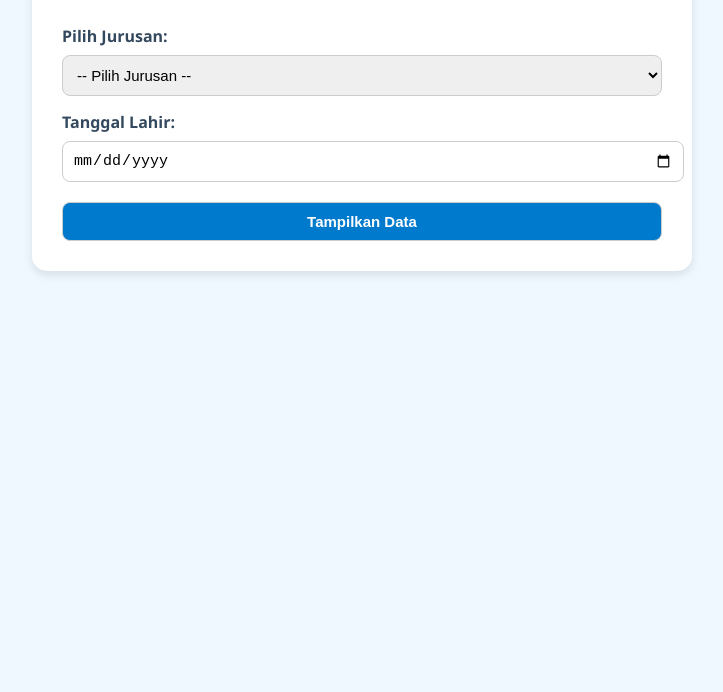
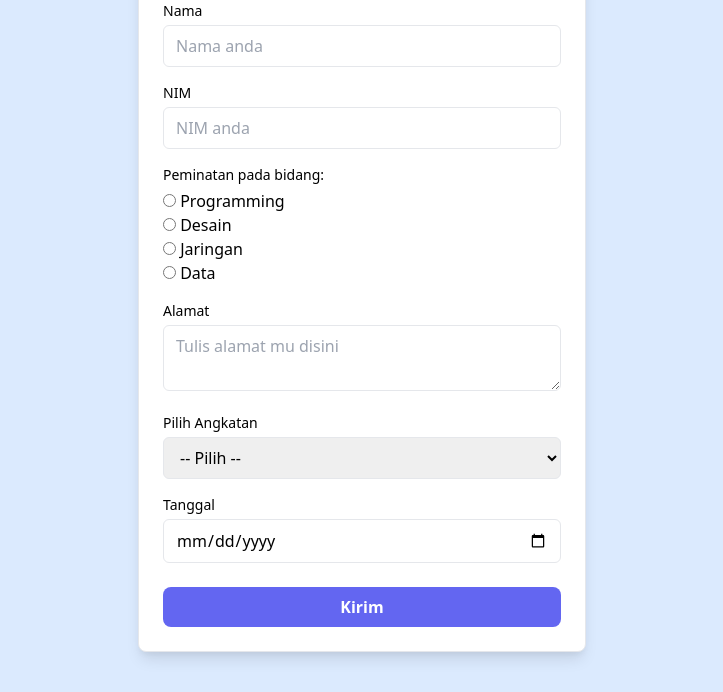
Before and after one commit to ainiranasalsabil/Tugas12_20230140178, a plain HTML site: page index.html in a window 1280 px wide. Shown: the part 108-800 px from the top of the page, without its empty margins (278-1001 px from the left). Drawn offline with nearby package versions, Linux system fonts and the light colour scheme.

Commit message:
perbaikan

```diff
--- a/index.html
+++ b/index.html
@@ -1,99 +1,72 @@
 <!DOCTYPE html>
 <html lang="id">
 <head>
-    <meta charset="UTF-8">
-    <title>Form Pilihan & Tanggal</title>
-    <link rel="stylesheet" href="style.css">
-    <style>
-        body {
-            font-family: 'Segoe UI', sans-serif;
-            background-color: #f0f8ff;
-            margin: 0;
-            padding: 20px;
-        }
-        .container {
-            background: white;
-            max-width: 600px;
-            margin: auto;
-            padding: 30px;
-            border-radius: 15px;
-            box-shadow: 0 4px 10px rgba(0,0,0,0.1);
-        }
-        h2 {
-            text-align: center;
-            color: #333;
-        }
-        label {
-            display: block;
-            margin-top: 15px;
-            font-weight: bold;
-        }
-        select, input[type="date"], button {
-            width: 100%;
-            padding: 10px;
-            margin-top: 8px;
-            border: 1px solid #ccc;
-            border-radius: 8px;
-        }
-        button {
-            background-color: #007acc;
-            color: white;
-            cursor: pointer;
-            margin-top: 20px;
-        }
-        button:hover {
-            background-color: #005999;
-        }
-        .output {
-            margin-top: 20px;
-            background: #e6f7ff;
-            padding: 15px;
-            border-radius: 10px;
-        }
-    </style>
+  <meta charset="UTF-8" />
+  <meta name="viewport" content="width=device-width, initial-scale=1.0" />
+  <title>Pendaftaran Peminatan</title>
+  <script defer src="script.js"></script>
+  <link href="https://cdn.jsdelivr.net/npm/tailwindcss@2.2.19/dist/tailwind.min.css" rel="stylesheet">
 </head>
-<body>
+<body class="bg-blue-100 min-h-screen flex items-center justify-center">
 
-<div class="container">
-    <h2>Form Pilihan dan Tanggal</h2>
-    <form id="dataForm">
-        <label for="pilihan">Pilih Jurusan:</label>
-        <select id="pilihan" name="jurusan" required>
-            <option value="" disabled selected>-- Pilih Jurusan --</option>
-            <option value="Informatika">Informatika</option>
-            <option value="Sistem Informasi">Sistem Informasi</option>
-            <option value="Teknik Komputer">Teknik Komputer</option>
-            <option value="Teknologi Informasi">Teknologi Informasi</option>
+  <div class="bg-white rounded-lg shadow-lg w-full max-w-md p-6 border border-gray-200">
+    <h2 class="text-xl font-semibold text-center mb-4">Pendaftaran Peminatan</h2>
+
+    <form id="minatForm" class="space-y-4">
+      <!-- Nama -->
+      <div>
+        <label class="block text-sm font-medium mb-1">Nama</label>
+        <input type="text" id="nama" class="w-full px-3 py-2 border rounded-md" placeholder="Nama anda" required>
+      </div>
+
+      <!-- NIM -->
+      <div>
+        <label class="block text-sm font-medium mb-1">NIM</label>
+        <input type="text" id="nim" class="w-full px-3 py-2 border rounded-md" placeholder="NIM anda" required>
+      </div>
+
+      <!-- Peminatan -->
+      <div>
+        <label class="block text-sm font-medium mb-1">Peminatan pada bidang:</label>
+        <div class="space-y-1">
+          <label><input type="radio" name="minat" value="Programming" required> Programming</label><br>
+          <label><input type="radio" name="minat" value="Desain"> Desain</label><br>
+          <label><input type="radio" name="minat" value="Jaringan"> Jaringan</label><br>
+          <label><input type="radio" name="minat" value="Data"> Data</label>
+        </div>
+      </div>
+
+      <!-- Alamat -->
+      <div>
+        <label class="block text-sm font-medium mb-1">Alamat</label>
+        <textarea id="alamat" class="w-full px-3 py-2 border rounded-md" rows="2" placeholder="Tulis alamat mu disini" required></textarea>
+      </div>
+
+      <!-- Angkatan -->
+      <div>
+        <label class="block text-sm font-medium mb-1">Pilih Angkatan</label>
+        <select id="angkatan" class="w-full px-3 py-2 border rounded-md" required>
+          <option value="">-- Pilih --</option>
+          <option value="2020">2020</option>
+          <option value="2021">2021</option>
+          <option value="2022">2022</option>
+          <option value="2023">2023</option>
         </select>
+      </div>
 
-        <label for="tanggal">Tanggal Lahir:</label>
-        <input type="date" id="tanggal" name="tanggal" required>
+      <!-- Tanggal -->
+      <div>
+        <label class="block text-sm font-medium mb-1">Tanggal</label>
+        <input type="date" id="tanggal" class="w-full px-3 py-2 border rounded-md" required>
+      </div>
 
-        <button type="submit">Tampilkan Data</button>
+      <!-- Tombol Kirim -->
+      <div class="pt-2">
+        <button type="submit" class="bg-indigo-500 hover:bg-indigo-600 text-white font-semibold py-2 px-4 w-full rounded-lg">
+          Kirim
+        </button>
+      </div>
     </form>
-
-    <div class="output" id="hasilOutput" style="display:none;">
-        <p><strong>Jurusan yang dipilih:</strong> <span id="outputJurusan"></span></p>
-        <p><strong>Tanggal yang dipilih:</strong> <span id="outputTanggal"></span></p>
-    </div>
-</div>
-
-<script>
-    const form = document.getElementById('dataForm');
-    const outputDiv = document.getElementById('hasilOutput');
-    const outputJurusan = document.getElementById('outputJurusan');
-    const outputTanggal = document.getElementById('outputTanggal');
-
-    form.addEventListener('submit', function(e) {
-        e.preventDefault();
-        const jurusan = document.getElementById('pilihan').value;
-        const tanggal = document.getElementById('tanggal').value;
-
-        outputJurusan.textContent = jurusan;
-        outputTanggal.textContent = tanggal;
-        outputDiv.style.display = 'block';
-    });
-</script>
-
+  </div>
 </body>
 </html>
--- /dev/null
+++ b/script.js
@@ -0,0 +1,21 @@
+document.getElementById("minatForm").addEventListener("submit", function (e) {
+  e.preventDefault();
+
+  const nama = document.getElementById("nama").value;
+  const nim = document.getElementById("nim").value;
+  const alamat = document.getElementById("alamat").value;
+  const angkatan = document.getElementById("angkatan").value;
+  const tanggal = document.getElementById("tanggal").value;
+  const minat = document.querySelector('input[name="minat"]:checked').value;
+
+  const message = `
+    Nama : ${nama}
+    NIM : ${nim}
+    Peminatan : ${minat}
+    Alamat : ${alamat}
+    Angkatan : ${angkatan}
+    Tanggal : ${tanggal}
+  `;
+
+  alert(message);
+});
--- a/style.css
+++ /dev/null
@@ -1,68 +0,0 @@
-/* style.css */
-
-body {
-    font-family: 'Segoe UI', sans-serif;
-    background-color: #eef4f9;
-    margin: 0;
-    padding: 20px;
-}
-
-.container {
-    background: #ffffff;
-    max-width: 600px;
-    margin: auto;
-    padding: 30px 40px;
-    border-radius: 15px;
-    box-shadow: 0 6px 16px rgba(0,0,0,0.1);
-    transition: 0.3s ease;
-}
-
-h2 {
-    text-align: center;
-    color: #2c3e50;
-    margin-bottom: 30px;
-}
-
-label {
-    display: block;
-    margin-top: 18px;
-    font-weight: 600;
-    color: #34495e;
-}
-
-select,
-input[type="date"],
-button {
-    width: 100%;
-    padding: 12px 15px;
-    margin-top: 10px;
-    border: 1px solid #ccc;
-    border-radius: 8px;
-    font-size: 15px;
-}
-
-button {
-    background-color: #3498db;
-    color: white;
-    font-weight: bold;
-    cursor: pointer;
-    transition: background-color 0.2s ease;
-}
-
-button:hover {
-    background-color: #2980b9;
-}
-
-.output {
-    margin-top: 25px;
-    background-color: #f1f9ff;
-    padding: 20px;
-    border-radius: 12px;
-    border-left: 5px solid #3498db;
-}
-
-.output p {
-    margin: 10px 0;
-    color: #2c3e50;
-    font-size: 16px;
-}
```
